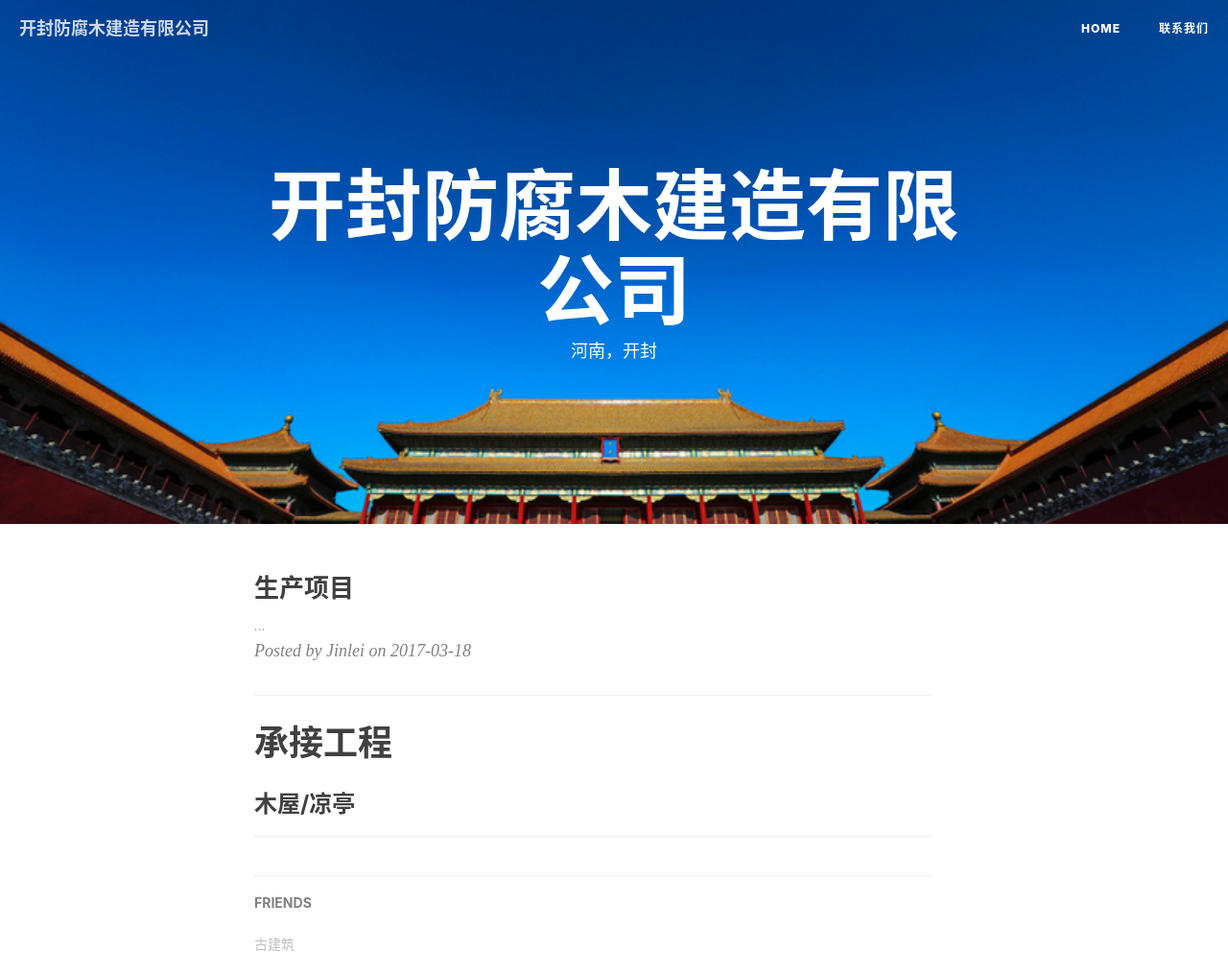
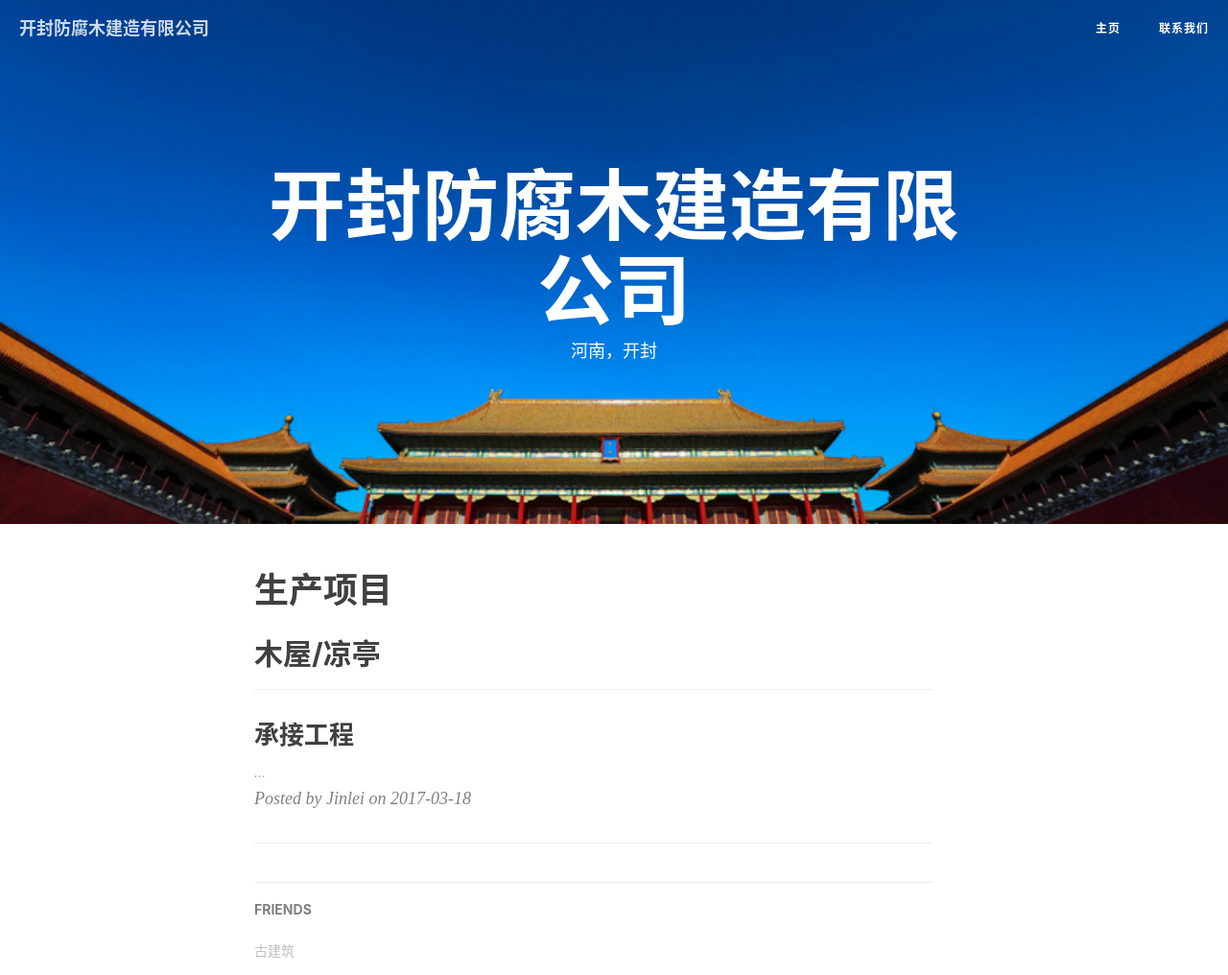
Before and after one commit to gujianzhu/gujianzhu.github.io, a plain HTML site: page index.html in a window 1280 px wide. Shown: the top 1016 px of the page at 96% size. Drawn offline with nearby package versions, Linux system fonts and the light colour scheme.

Commit message:
Site updated: 2018-05-22 22:03:57

```diff
--- a/index.html
+++ b/index.html
@@ -122,7 +122,7 @@
             <div class="navbar-collapse">
                 <ul class="nav navbar-nav navbar-right">
                     <li>
-                        <a href="/">Home</a>
+                        <a href="/">主页</a>
                     </li>
 
 
@@ -187,9 +187,21 @@
 
 <div class="post-preview">
 
-    <a href="/2017/03/18/hexo-theme-beantech/">
+	<h1 class="post-title">
+		生产项目
+	</h1>
+	<h2 class="post-subtitle">
+		木屋/凉亭
+	</h2>
+
+</div>
+<hr>
+
+<div class="post-preview">
+
+    <a href="/2017/03/18/承接工程/">
         <h2 class="post-title">
-            生产项目
+            承接工程
         </h2>
         <h3 class="post-subtitle">
 
@@ -203,19 +215,6 @@
             Posted by Jinlei on
             2017-03-18
         </p>
-
-
-</div>
-<hr>
-
-<div class="post-preview">
-
-		<h1 class="post-title">
-            承接工程
-        </h1>
-        <h3 class="post-subtitle">
-            木屋/凉亭
-        </h3>
 
 
 </div>
```
